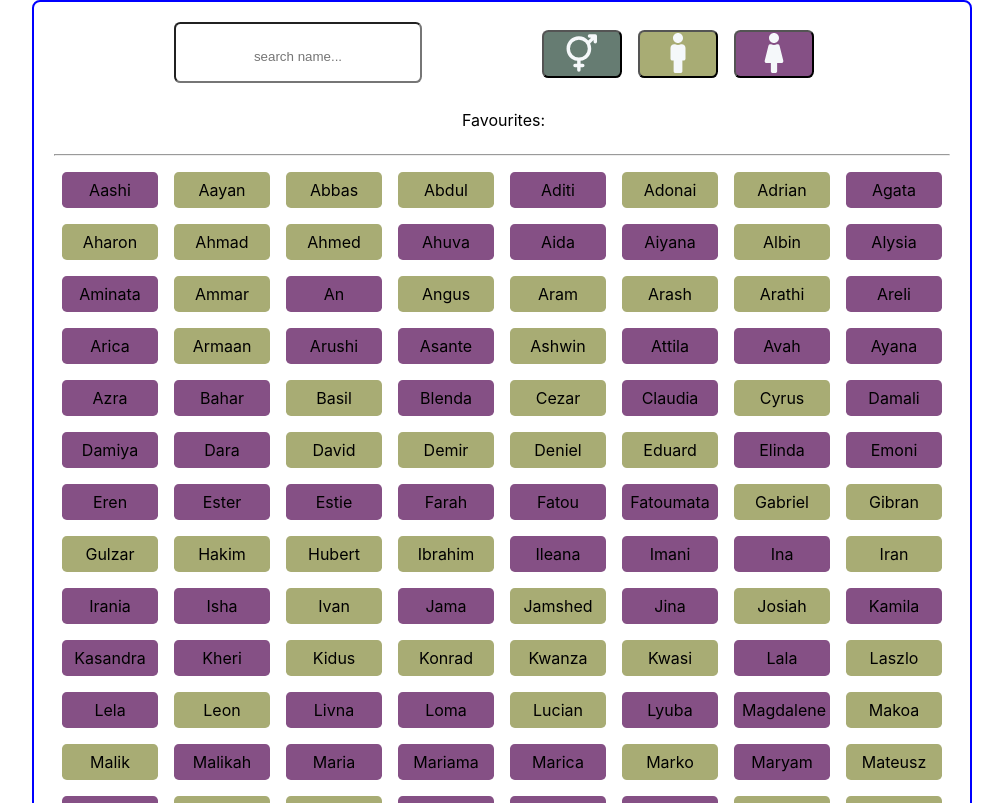
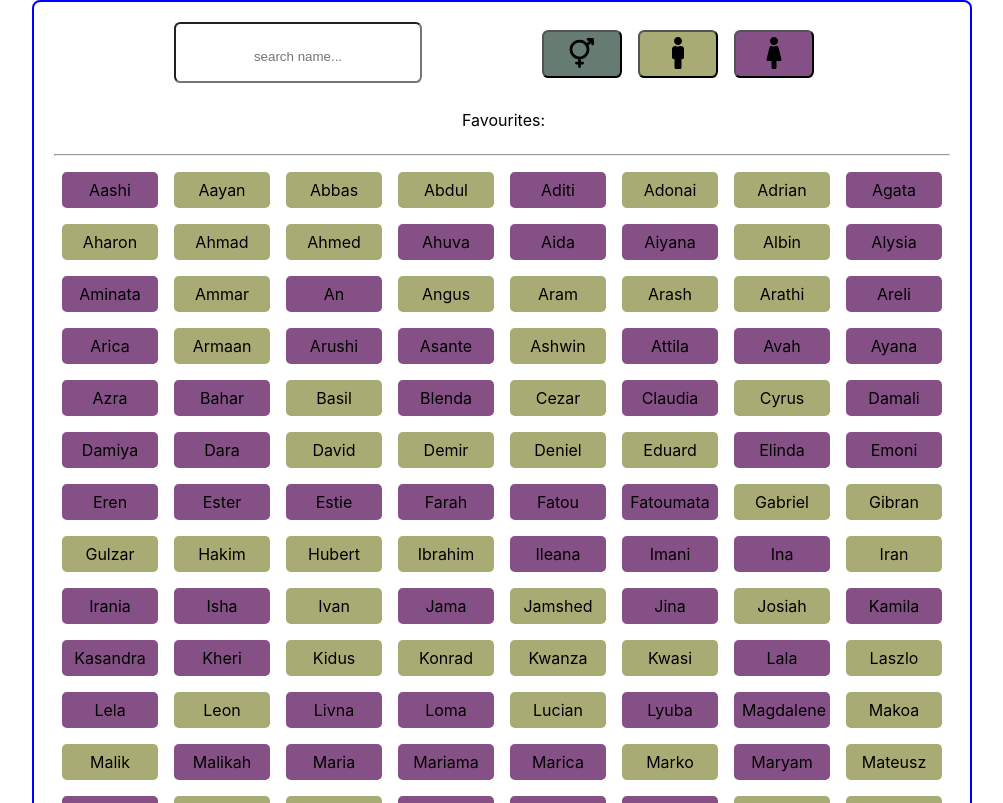
Before and after one commit to aaokunade/baby-names-react, a React (Create React App) app: page / in a window 1280 px wide. Shown: the top 803 px of the page, without its empty margins (138-1141 px from the left). Built offline with nearby package versions, Linux system fonts and the light colour scheme.

Commit message:
active class modified

```diff
--- a/src/App.css
+++ b/src/App.css
@@ -85,12 +85,12 @@ button {
 }
 
 .active {
-  border-bottom: 0.4rem solid black;
+  border-bottom: 0.4rem solid rgb(228, 20, 20);
   border-radius: 0.4rem;
 }
 
 .classIcon {
-  width: 4rem;
-  height: 2.5rem;
-  color: rgb(245, 248, 250);
+  width: 4.0rem;
+  height: 2.0rem;
+  /* color: rgb(6, 13, 20); */
 }
```
